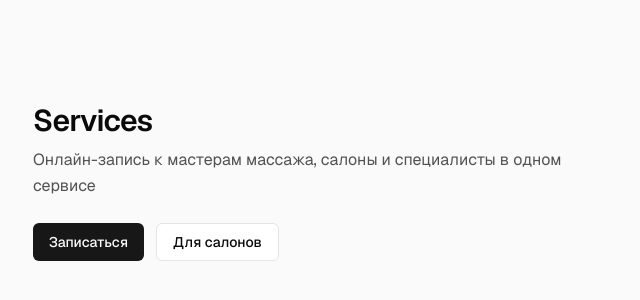
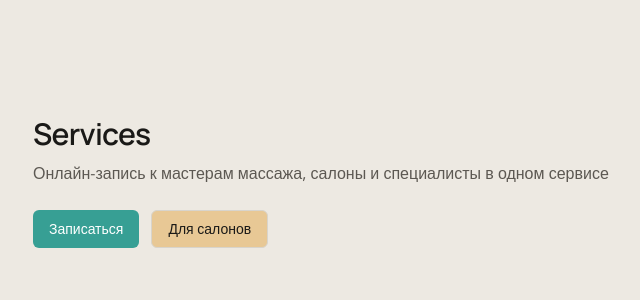
Before and after one commit to streljk93/massage, a Next.js app in the folder client/: page / in a window 1280 px wide. Shown: the part 218-518 px from the top of the page, without its empty margins (319-959 px from the left). Built offline with nearby package versions, Linux system fonts and the light colour scheme.

Commit message:
feat [ds]: added design tokens for client

```diff
--- a/client/src/app/layout.tsx
+++ b/client/src/app/layout.tsx
@@ -1,17 +1,22 @@
 import type { Metadata } from "next";
-import { Geist, Geist_Mono } from "next/font/google";
+import { Manrope, Open_Sans } from "next/font/google";
 import { siteConfig } from "@/shared/config";
 import { AppProviders } from "@/app/providers";
 import "@/app/styles/globals.css";
 
-const geistSans = Geist({
-  variable: "--font-geist-sans",
+/** Заголовки: variable (ось wght — все веса). Курсив в Google Fonts для Manrope в next/font недоступен. */
+const manrope = Manrope({
+  variable: "--font-manrope",
   subsets: ["latin", "cyrillic"],
+  display: "swap",
 });
 
-const geistMono = Geist_Mono({
-  variable: "--font-geist-mono",
-  subsets: ["latin"],
+/** Текст: variable + прямой и курсив */
+const openSans = Open_Sans({
+  variable: "--font-open-sans",
+  subsets: ["latin", "cyrillic"],
+  display: "swap",
+  style: ["normal", "italic"],
 });
 
 export const metadata: Metadata = {
@@ -30,7 +35,7 @@ export default function RootLayout({
   return (
     <html
       lang="ru"
-      className={`${geistSans.variable} ${geistMono.variable} h-full antialiased`}
+      className={`${manrope.variable} ${openSans.variable} h-full antialiased`}
     >
       <body className="min-h-full flex flex-col">
         <AppProviders>{children}</AppProviders>
--- /dev/null
+++ b/client/src/app/styles/design-tokens.css
@@ -0,0 +1,131 @@
+/**
+ * Дизайн-токены: surface, текст, типографика.
+ * Лежат в слое App рядом с globals.css — точка входа глобальных стилей.
+ * Тема: data-theme="light" | "dark" на <html>
+ *
+ * Семейства: --font-manrope и --font-open-sans выставляет next/font на <html>.
+ */
+
+/* Шкала заголовков и body — не зависит от светлой/тёмной темы */
+:root {
+  --ds-font-heading: var(--font-manrope);
+  --ds-font-body: var(--font-open-sans);
+
+  --ds-type-h1-size: 2.25rem;
+  --ds-type-h1-leading: 2.5rem;
+  --ds-type-h1-weight: 700;
+  --ds-type-h1-tracking: -0.02em;
+
+  --ds-type-h2-size: 1.875rem;
+  --ds-type-h2-leading: 2.25rem;
+  --ds-type-h2-weight: 700;
+  --ds-type-h2-tracking: -0.018em;
+
+  --ds-type-h3-size: 1.5rem;
+  --ds-type-h3-leading: 2rem;
+  --ds-type-h3-weight: 600;
+  --ds-type-h3-tracking: -0.015em;
+
+  --ds-type-h4-size: 1.25rem;
+  --ds-type-h4-leading: 1.75rem;
+  --ds-type-h4-weight: 600;
+  --ds-type-h4-tracking: -0.01em;
+
+  --ds-type-h5-size: 1.125rem;
+  --ds-type-h5-leading: 1.5rem;
+  --ds-type-h5-weight: 600;
+  --ds-type-h5-tracking: -0.005em;
+
+  --ds-type-h6-size: 1rem;
+  --ds-type-h6-leading: 1.5rem;
+  --ds-type-h6-weight: 600;
+  --ds-type-h6-tracking: 0;
+
+  --ds-type-body-size: 1rem;
+  --ds-type-body-leading: 1.625rem;
+  --ds-type-body-weight: 400;
+}
+
+:root,
+[data-theme="light"] {
+  color-scheme: light;
+
+  /* Surface (макет из бренда) */
+  --ds-surface-primary: #379f94;
+  --ds-surface-secondary: #e8c895;
+  --ds-surface-light: #ffffff;
+  --ds-surface-background: #ede9e2;
+
+  /* Производные */
+  --ds-surface-muted: #e0dcd4;
+  --ds-border: #d8d4cc;
+  --ds-text-primary: #1a1917;
+  --ds-text-muted: #5c5852;
+  --ds-action-on-primary: #ffffff;
+  --ds-action-on-secondary: #1a1917;
+  --ds-ring: #379f94;
+
+  /* Совместимость с существующими именами */
+  --background: var(--ds-surface-background);
+  --foreground: var(--ds-text-primary);
+  --ds-surface: var(--ds-surface-light);
+  --ds-fg: var(--ds-text-primary);
+  --ds-muted-fg: var(--ds-text-muted);
+  --ds-muted: var(--ds-surface-muted);
+  --ds-primary: var(--ds-surface-primary);
+  --ds-primary-fg: var(--ds-action-on-primary);
+}
+
+[data-theme="dark"] {
+  color-scheme: dark;
+
+  --ds-surface-primary: #4db0a6;
+  --ds-surface-secondary: #c9a86e;
+  --ds-surface-light: #2f2e2b;
+  --ds-surface-background: #1c1b19;
+
+  --ds-surface-muted: #3a3834;
+  --ds-border: rgba(255, 255, 255, 0.12);
+  --ds-text-primary: #f5f2eb;
+  --ds-text-muted: #9c9890;
+  --ds-action-on-primary: #0f0e0d;
+  --ds-action-on-secondary: #1c1b19;
+  --ds-ring: #6bc4b8;
+
+  --background: var(--ds-surface-background);
+  --foreground: var(--ds-text-primary);
+  --ds-surface: var(--ds-surface-light);
+  --ds-fg: var(--ds-text-primary);
+  --ds-muted-fg: var(--ds-text-muted);
+  --ds-muted: var(--ds-surface-muted);
+  --ds-primary: var(--ds-surface-primary);
+  --ds-primary-fg: var(--ds-action-on-primary);
+}
+
+@media (prefers-color-scheme: dark) {
+  :root:not([data-theme="light"]) {
+    color-scheme: dark;
+
+    --ds-surface-primary: #4db0a6;
+    --ds-surface-secondary: #c9a86e;
+    --ds-surface-light: #2f2e2b;
+    --ds-surface-background: #1c1b19;
+
+    --ds-surface-muted: #3a3834;
+    --ds-border: rgba(255, 255, 255, 0.12);
+    --ds-text-primary: #f5f2eb;
+    --ds-text-muted: #9c9890;
+    --ds-action-on-primary: #0f0e0d;
+    --ds-action-on-secondary: #1c1b19;
+    --ds-ring: #6bc4b8;
+
+    --background: var(--ds-surface-background);
+    --foreground: var(--ds-text-primary);
+    --ds-surface: var(--ds-surface-light);
+    --ds-fg: var(--ds-text-primary);
+    --ds-muted-fg: var(--ds-text-muted);
+    --ds-muted: var(--ds-surface-muted);
+    --ds-primary: var(--ds-surface-primary);
+    --ds-primary-fg: var(--ds-action-on-primary);
+  }
+}
--- a/client/src/app/styles/globals.css
+++ b/client/src/app/styles/globals.css
@@ -1,42 +1,85 @@
+@import "./design-tokens.css";
 @import "tailwindcss";
-
-:root {
-  --background: #fafafa;
-  --foreground: #0a0a0a;
-  --ds-surface: #ffffff;
-  --ds-fg: #0a0a0a;
-  --ds-muted-fg: #525252;
-  --ds-muted: #f5f5f5;
-  --ds-border: #e5e5e5;
-  --ds-primary: #171717;
-  --ds-primary-fg: #fafafa;
-  --ds-ring: #171717;
-}
 
 @theme inline {
   --color-background: var(--background);
   --color-foreground: var(--foreground);
-  --font-sans: var(--font-geist-sans);
-  --font-mono: var(--font-geist-mono);
+  --color-surface-primary: var(--ds-surface-primary);
+  --color-surface-secondary: var(--ds-surface-secondary);
+  --color-surface-light: var(--ds-surface-light);
+  --color-surface-background: var(--ds-surface-background);
+  --color-surface-muted: var(--ds-surface-muted);
+  --color-text-primary: var(--ds-text-primary);
+  --color-text-muted: var(--ds-text-muted);
+  --color-border: var(--ds-border);
+  --color-action-on-primary: var(--ds-action-on-primary);
+  --color-action-on-secondary: var(--ds-action-on-secondary);
+  --color-ring: var(--ds-ring);
+  --font-sans: var(--font-open-sans);
+  --font-heading: var(--font-manrope);
+  --font-mono: ui-monospace, SFMono-Regular, Menlo, Monaco, Consolas,
+    "Liberation Mono", "Courier New", monospace;
 }
 
-@media (prefers-color-scheme: dark) {
-  :root {
-    --background: #0a0a0a;
-    --foreground: #fafafa;
-    --ds-surface: #171717;
-    --ds-fg: #fafafa;
-    --ds-muted-fg: #a3a3a3;
-    --ds-muted: #262626;
-    --ds-border: #404040;
-    --ds-primary: #fafafa;
-    --ds-primary-fg: #171717;
-    --ds-ring: #fafafa;
+@layer base {
+  body {
+    background: var(--background);
+    color: var(--foreground);
+    font-family: var(--ds-font-body);
+    font-size: var(--ds-type-body-size);
+    line-height: var(--ds-type-body-leading);
+    font-weight: var(--ds-type-body-weight);
+  }
+
+  h1,
+  h2,
+  h3,
+  h4,
+  h5,
+  h6 {
+    font-family: var(--ds-font-heading);
+    text-wrap: balance;
+  }
+
+  h1 {
+    font-size: var(--ds-type-h1-size);
+    line-height: var(--ds-type-h1-leading);
+    font-weight: var(--ds-type-h1-weight);
+    letter-spacing: var(--ds-type-h1-tracking);
+  }
+
+  h2 {
+    font-size: var(--ds-type-h2-size);
+    line-height: var(--ds-type-h2-leading);
+    font-weight: var(--ds-type-h2-weight);
+    letter-spacing: var(--ds-type-h2-tracking);
+  }
+
+  h3 {
+    font-size: var(--ds-type-h3-size);
+    line-height: var(--ds-type-h3-leading);
+    font-weight: var(--ds-type-h3-weight);
+    letter-spacing: var(--ds-type-h3-tracking);
+  }
+
+  h4 {
+    font-size: var(--ds-type-h4-size);
+    line-height: var(--ds-type-h4-leading);
+    font-weight: var(--ds-type-h4-weight);
+    letter-spacing: var(--ds-type-h4-tracking);
+  }
+
+  h5 {
+    font-size: var(--ds-type-h5-size);
+    line-height: var(--ds-type-h5-leading);
+    font-weight: var(--ds-type-h5-weight);
+    letter-spacing: var(--ds-type-h5-tracking);
+  }
+
+  h6 {
+    font-size: var(--ds-type-h6-size);
+    line-height: var(--ds-type-h6-leading);
+    font-weight: var(--ds-type-h6-weight);
+    letter-spacing: var(--ds-type-h6-tracking);
   }
 }
-
-body {
-  background: var(--background);
-  color: var(--foreground);
-  font-family: var(--font-sans), system-ui, sans-serif;
-}
--- a/client/src/shared/ui/button.tsx
+++ b/client/src/shared/ui/button.tsx
@@ -15,13 +15,13 @@ export function Button({
     <button
       type={type}
       className={cn(
-        "inline-flex cursor-pointer items-center justify-center rounded-md px-4 py-2 text-sm font-medium transition-colors focus-visible:outline focus-visible:outline-2 focus-visible:outline-offset-2 focus-visible:outline-[var(--ds-ring)] disabled:pointer-events-none disabled:opacity-50",
+        "inline-flex cursor-pointer items-center justify-center rounded-md px-4 py-2 text-sm font-medium transition-colors focus-visible:outline focus-visible:outline-2 focus-visible:outline-offset-2 focus-visible:outline-ring disabled:pointer-events-none disabled:opacity-50",
         variant === "primary" &&
-          "bg-[var(--ds-primary)] text-[var(--ds-primary-fg)] hover:opacity-90",
+          "bg-surface-primary text-action-on-primary hover:opacity-90",
         variant === "secondary" &&
-          "border border-[var(--ds-border)] bg-[var(--ds-surface)] text-[var(--ds-fg)] hover:bg-[var(--ds-muted)]",
+          "border border-border bg-surface-secondary text-action-on-secondary hover:opacity-90",
         variant === "ghost" &&
-          "text-[var(--ds-fg)] hover:bg-[var(--ds-muted)]",
+          "text-text-primary hover:bg-surface-muted",
         className,
       )}
       {...props}
--- a/client/src/shared/ui/text.tsx
+++ b/client/src/shared/ui/text.tsx
@@ -16,8 +16,8 @@ export function Text({
     <Component
       className={cn(
         "text-base leading-relaxed",
-        tone === "muted" && "text-[var(--ds-muted-fg)]",
-        tone === "default" && "text-[var(--ds-fg)]",
+        tone === "muted" && "text-[var(--ds-text-muted)]",
+        tone === "default" && "text-[var(--ds-text-primary)]",
         className,
       )}
       {...props}
--- a/client/src/widgets/home-intro/ui/home-intro.tsx
+++ b/client/src/widgets/home-intro/ui/home-intro.tsx
@@ -5,7 +5,7 @@ export function HomeIntro() {
   return (
     <section className="flex w-full max-w-xl flex-col gap-6">
       <div className="flex flex-col gap-2">
-        <h1 className="text-3xl font-semibold tracking-tight text-[var(--ds-fg)]">
+        <h1 className="text-3xl font-semibold tracking-tight text-[var(--ds-text-primary)]">
           {siteConfig.name}
         </h1>
         <Text tone="muted">{siteConfig.description}</Text>
```
Also changed, not shown: 1 other file (tests, documents, lock files or other folders).
